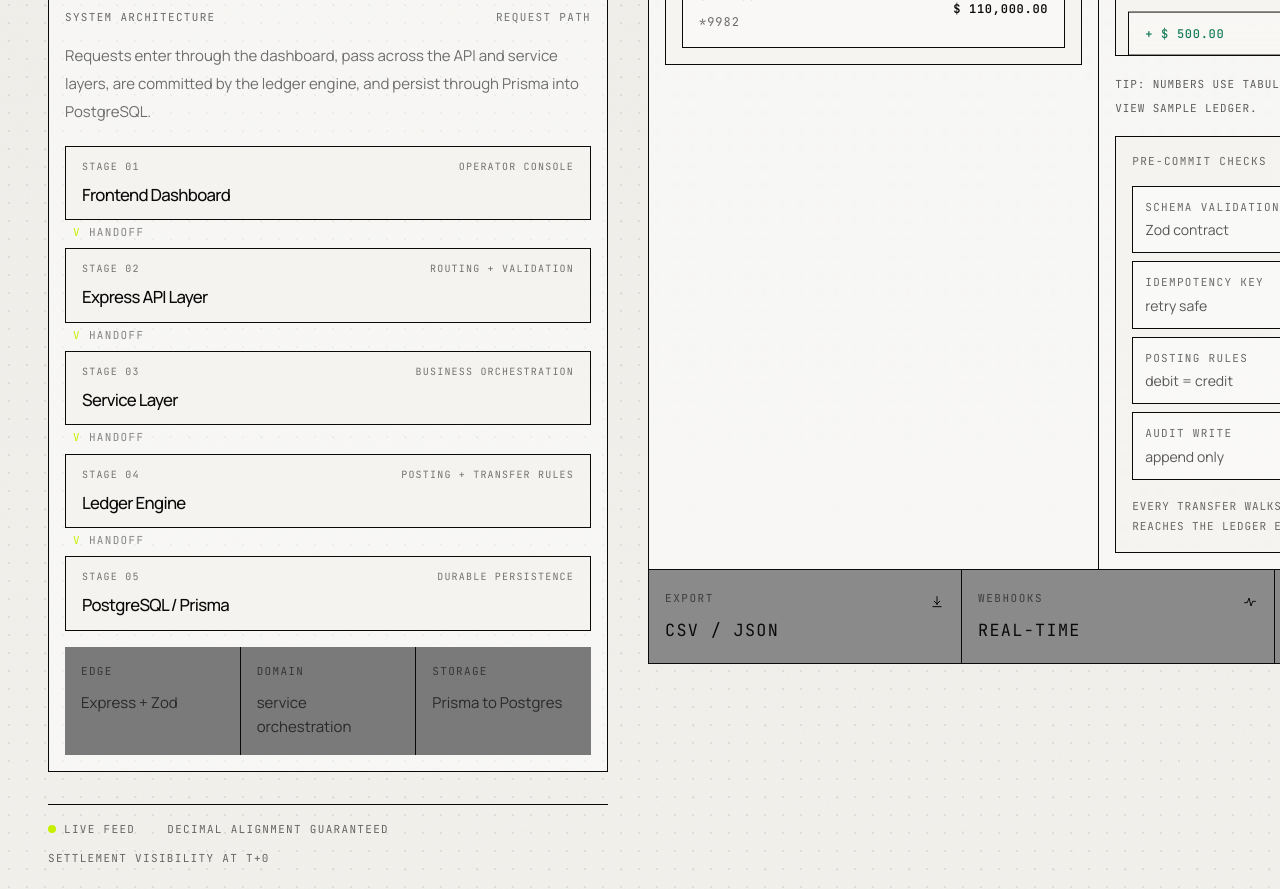
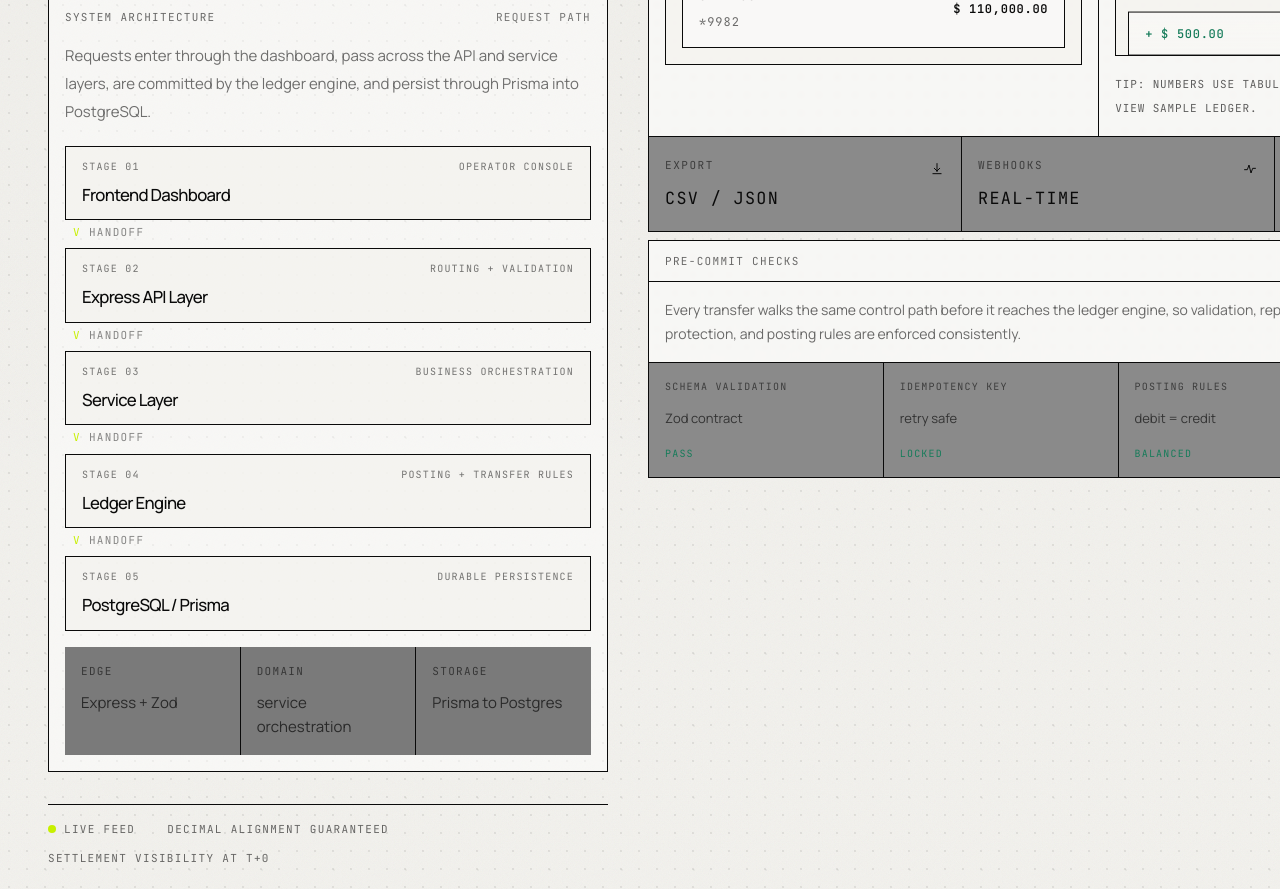
Before and after one commit to Minixlip/mo-stripe, a Next.js app in the folder frontend/: page / in a window 1280 px wide. Shown: the part 760-1649 px from the top of the page. Built offline with nearby package versions, Linux system fonts and the light colour scheme.

Commit message:
refactor: restructure layout of architectural ledger and processing checks panel

```diff
--- a/frontend/app/page.tsx
+++ b/frontend/app/page.tsx
@@ -313,6 +313,7 @@ export default function Home() {
               </div>
             </div>
 
+            <div className="flex flex-col gap-2">
               <section
                 aria-label="Architectural ledger preview"
                 className="overflow-hidden border border-[#0A0A0A] bg-[rgba(255,255,255,0.5)] backdrop-blur-[2px]"
@@ -421,7 +422,7 @@ export default function Home() {
                   </div>
                 </div>
 
-                <div className="flex h-full flex-col p-4">
+                <div className="p-4">
                   <div className="mono-ui mb-4 flex flex-wrap items-center justify-between gap-3 text-[11px] uppercase tracking-[0.12em]">
                     <span className="text-[#0A0A0A]/80">THE RECEIPT ROLL</span>
                     <span className="flex items-center gap-2 text-[#0A0A0A]/80">
@@ -482,8 +483,6 @@ export default function Home() {
                     </a>
                     .
                   </p>
-
-                  <ProcessingChecksPanel />
                 </div>
               </div>
 
@@ -498,6 +497,8 @@ export default function Home() {
                 ))}
               </div>
               </section>
+              <ProcessingChecksPanel />
+            </div>
           </section>
 
           <section className="mt-6 overflow-hidden border border-[#0A0A0A] bg-[rgba(255,255,255,0.5)] backdrop-blur-[2px]">
@@ -661,8 +662,8 @@ function SystemArchitecturePanel() {
 
 function ProcessingChecksPanel() {
   return (
-    <div className="mt-4 flex flex-1 flex-col border border-[#0A0A0A] bg-[#F4F3EF]/78 p-4">
-      <div className="mono-ui flex items-center justify-between gap-4 text-[11px] uppercase tracking-[0.12em]">
+    <section className="overflow-hidden border border-[#0A0A0A] bg-[rgba(255,255,255,0.5)] backdrop-blur-[2px]">
+      <div className="mono-ui flex items-center justify-between gap-4 border-b border-[#0A0A0A] px-4 py-3 text-[11px] uppercase tracking-[0.12em]">
         <span className="text-[#0A0A0A]/60">PRE-COMMIT CHECKS</span>
         <span className="flex items-center gap-2 text-[#0A0A0A]/80">
           <span className="h-2 w-2 rounded-full border border-[#0A0A0A] bg-[#C7F000]" />
@@ -670,32 +671,33 @@ function ProcessingChecksPanel() {
         </span>
       </div>
 
-      <div className="mt-4 space-y-2">
+      <div className="border-b border-[#0A0A0A] px-4 py-4">
+        <p className="max-w-[42rem] text-[14px] leading-6 text-[#0A0A0A]/60">
+          Every transfer walks the same control path before it reaches the
+          ledger engine, so validation, replay protection, and posting rules are
+          enforced consistently.
+        </p>
+      </div>
+
+      <div className="grid grid-cols-2 gap-px bg-[#0A0A0A] xl:grid-cols-4">
         {processingChecks.map((check) => (
           <div
             key={check.label}
-            className="flex items-center justify-between gap-4 border border-[#0A0A0A] bg-[#FFFFFF]/45 px-3 py-3"
+            className="bg-[rgba(255,255,255,0.52)] px-4 py-4"
           >
-            <div>
-              <div className="mono-ui text-[11px] uppercase tracking-[0.12em] text-[#0A0A0A]/60">
+            <div className="mono-ui text-[10px] uppercase tracking-[0.12em] text-[#0A0A0A]/60">
               {check.label}
             </div>
-              <div className="mt-1 text-[14px] text-[#0A0A0A]/68">
+            <div className="mt-3 text-[13px] leading-6 text-[#0A0A0A]/68">
               {check.detail}
             </div>
+            <div className="mono-ui mt-4 text-[10px] uppercase tracking-[0.12em] text-[#167c5a]">
+              {check.status}
             </div>
-            <span className="mono-ui text-[11px] uppercase tracking-[0.12em] text-[#167c5a]">
-              {check.status}
-            </span>
           </div>
         ))}
       </div>
-
-      <p className="mono-ui mt-auto pt-4 text-[11px] leading-5 uppercase tracking-[0.08em] text-[#0A0A0A]/60">
-        Every transfer walks the same control path before it reaches the ledger
-        engine.
-      </p>
-    </div>
+    </section>
   );
 }
 
```
Lines whose indentation alone changed are shown as unchanged.
